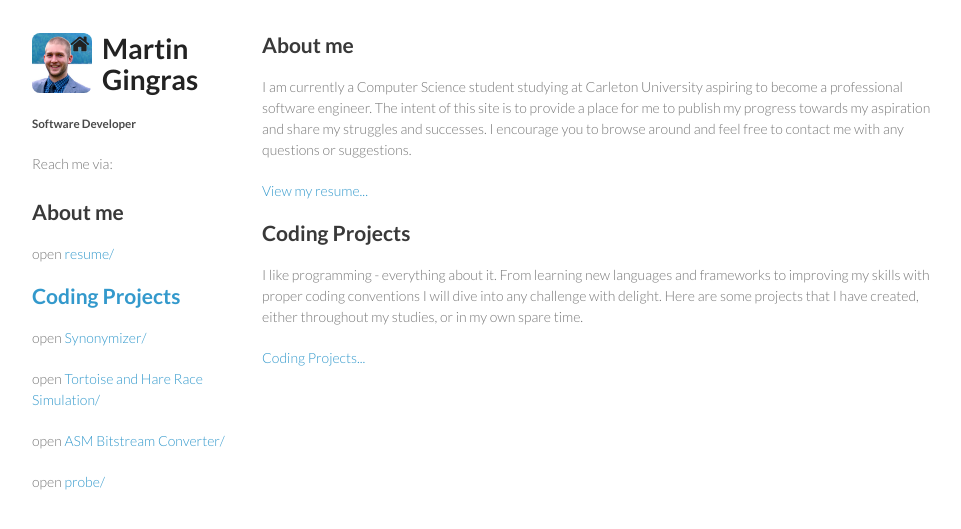
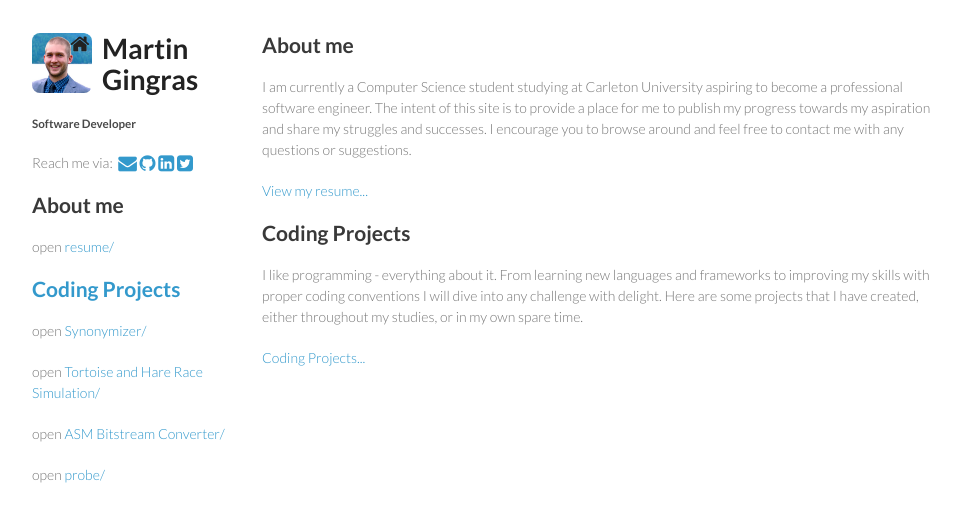
Before and after one commit to mgingras/The-old-mgingras.ca, a Jekyll site: the page built from index.html, in a window 1280 px wide. Shown: the top 529 px of the page, without its empty margins (158-1119 px from the left). Built offline with Jekyll 4.4.1, drawn with Linux system fonts in a browser that asks for light colours; Markdown is read by kramdown in place of the engine named in the settings.

Commit message:
reference mistake

```diff
--- a/_includes/head.html
+++ b/_includes/head.html
@@ -32,7 +32,7 @@
 <link rel="stylesheet" href="{{ site.url }}/css/styles.css">
 
 <!-- Font Awesome -->
-<link rel="stylesheet" href="{{site.url}}/css/font-awesome.min.css">
+<link rel="stylesheet" href="{{site.url}}/css/font-awesome.css">
 
 
 
```
